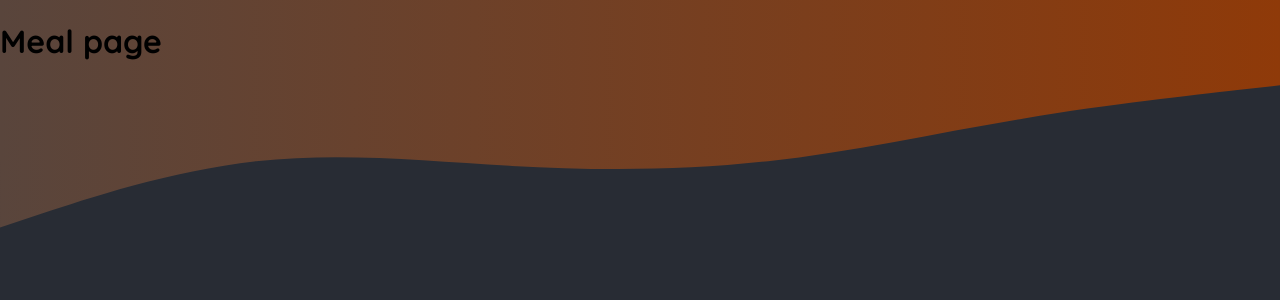
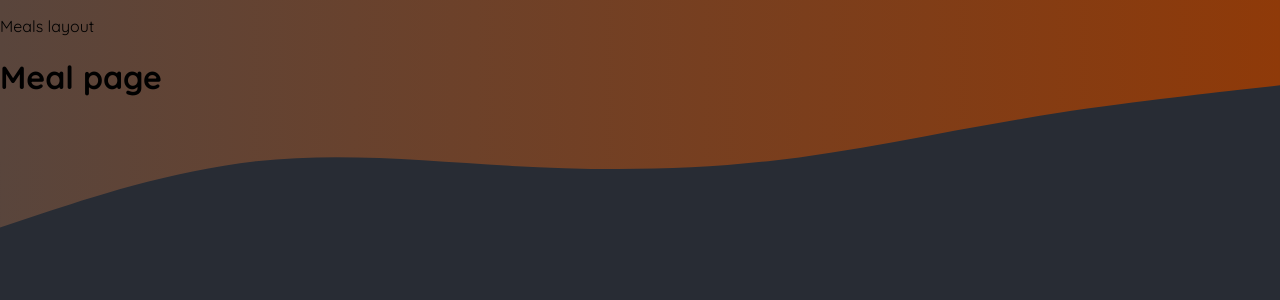
Before and after one commit to huanhunmao/Next-Project, a Next.js app in the folder first-app/: page /meals in a window 1280 px wide. Shown: the top 300 px of the page. Built offline with nearby package versions, Linux system fonts and the light colour scheme.

Commit message:
feat: 不改变app下的 root layout 可以改变 各自路由下的 layout 单独生效

```diff
--- /dev/null
+++ b/first-app/src/app/meals/layout.js
@@ -0,0 +1,10 @@
+export default function MealsLayout({children}){
+    return (
+        <>
+        <p>
+            Meals layout
+        </p>
+        {children}
+        </>
+    )
+}
```
